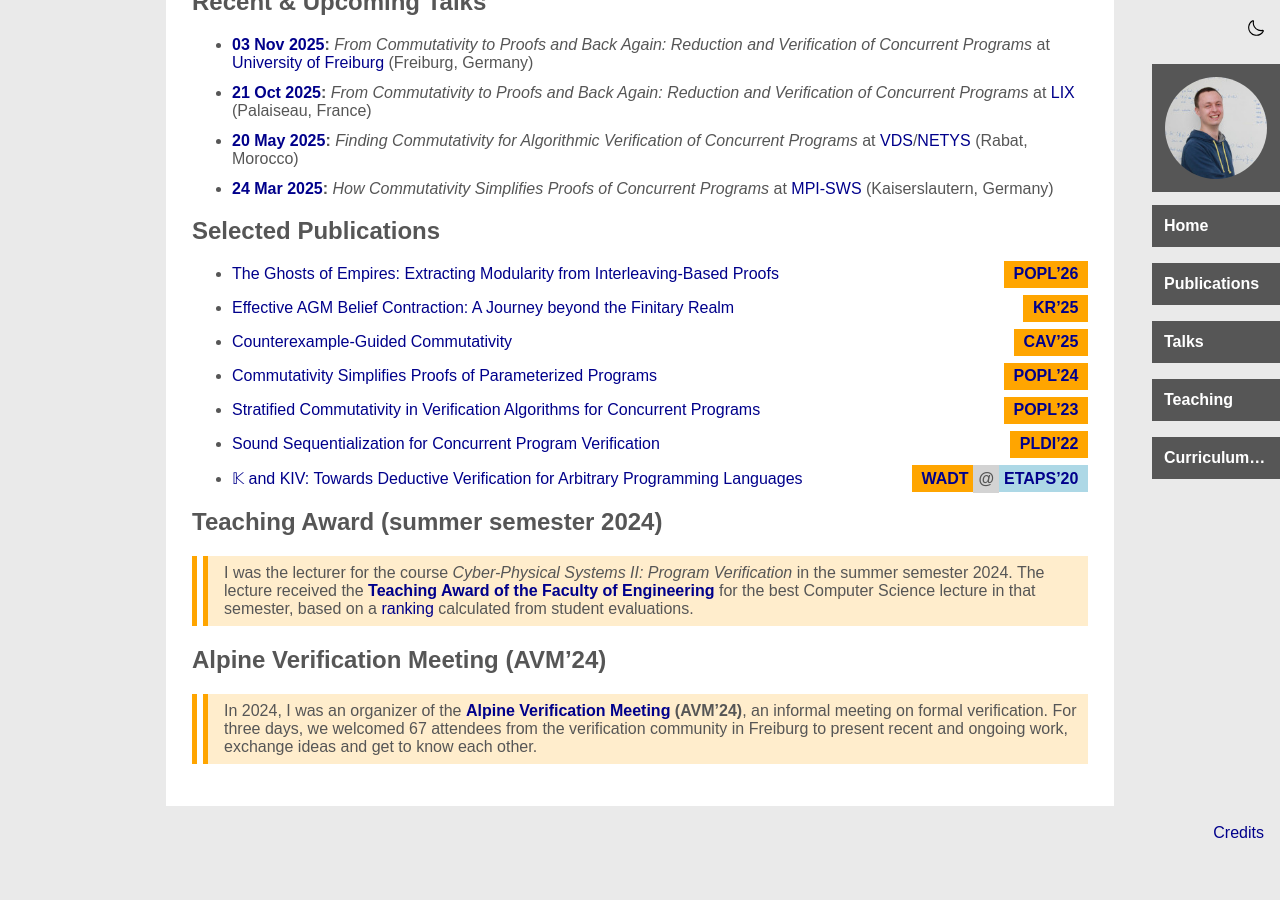
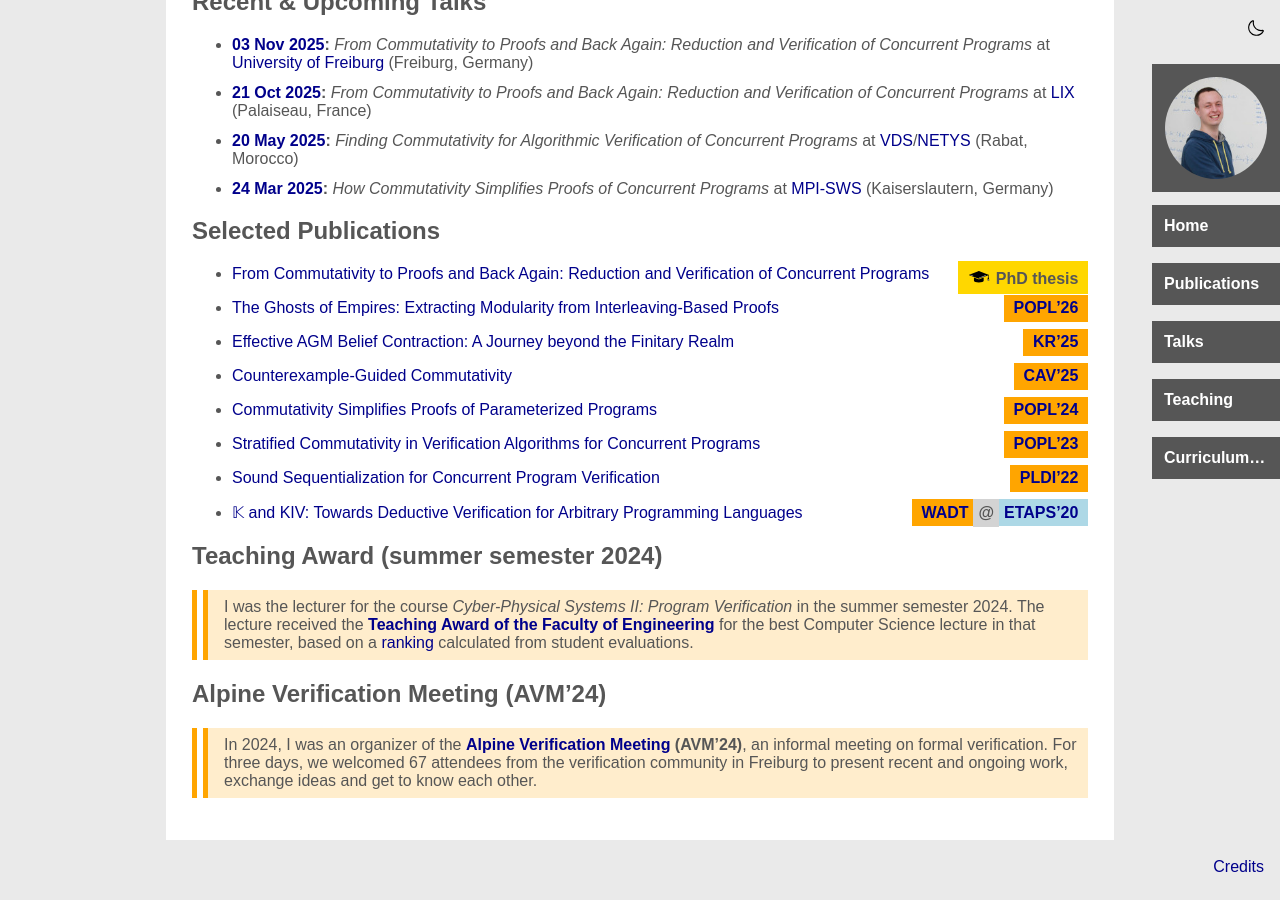
Before and after one commit to maul-esel/personal-website, a Jekyll site: the page built from index.markdown, in a window 1280 px wide and 900 px high, scrolled down 585 px. Built offline with Jekyll 4.4.1, drawn with Linux system fonts in a browser that asks for light colours; before the commit the page ends 1451 px from its top, so only the background shows below that.

Commit message:
mark PhD thesis as selected, fix display of selected theses

```diff
--- a/_includes/publist-short.markdown
+++ b/_includes/publist-short.markdown
@@ -8,5 +8,9 @@
         <a class="pub-conference" href="{{ pub.conference_link }}">{{ pub.conference }}</a>
       {%- endif -%}
     </span>
+    {% elsif pub.thesis_type %}
+      <span class="pub-venue">
+        <span class="pub-thesis"><img alt="" class="pub-thesis-icon" src="{{ '/images/thesis.svg' | relative_url }}" /> {{ pub.thesis_type }} thesis</span>
+      </span>
     {% endif %} [{{ pub.title }}]({{ '/publications/#pub-' | append: pub.pub_id | relative_url }}) {% if pub.to_appear -%} <em>(to appear)</em> {%- endif %}
 {% endfor %}
--- a/_publications/dissertation.markdown
+++ b/_publications/dissertation.markdown
@@ -9,6 +9,7 @@ publisher: University of Freiburg
 publisher_link: https://freidok.uni-freiburg.de/data/277289
 
 thesis_type: PhD
+selected: true
 
 abstract: >-
   This thesis is concerned with the algorithmic, fully-automated verification of concurrent programs.
```
